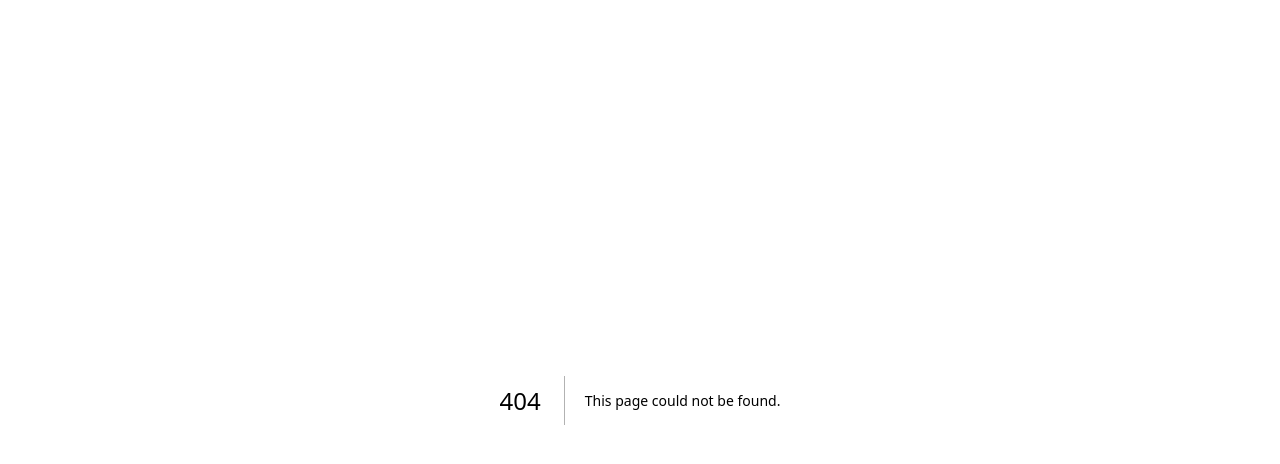
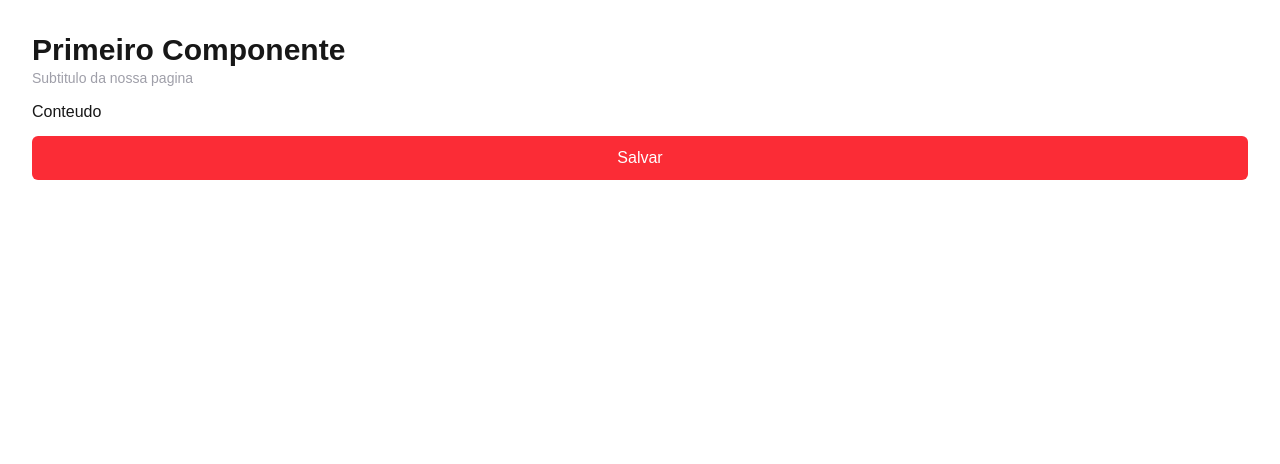
Before and after one commit to evanvidel/fundamentos-react-next, a Next.js app: page /basico/primeiro in a window 1280 px wide. Before the commit this address had no page. Shown: the top 464 px of the page. Built offline with nearby package versions, Linux system fonts and the light colour scheme.

Commit message:
starting with taiwindcss

```diff
--- /dev/null
+++ b/src/app/basico/primeiro/page.tsx
@@ -0,0 +1,20 @@
+export default function PrimeiroComponente() {
+  return (
+    <div className="flex flex-col gap-3 p-8">
+      <div>
+        <h1 className="text-3xl font-black">Primeiro Componente</h1>
+        <p className="text-sm text-zinc-400">Subtitulo da nossa pagina</p>
+      </div>
+      <div>
+        <span>Conteudo</span>
+      </div>
+      <button
+        className="
+           botao vermelho
+           "
+      >
+        Salvar
+      </button>
+    </div>
+  );
+}
--- a/src/app/globals.css
+++ b/src/app/globals.css
@@ -24,5 +24,15 @@ body {
 }
 
 .botao{
-  @apply bg-amber-300;
+  @apply flex justify-center items-center gap-2;
+  @apply px-6 py-2.5 rounded-md;
 }
+
+.botao.azul{
+  @apply bg-blue-500 hover:bg-blue-600;
+  @apply text-white
+}
+.botao.vermelho{
+  @apply bg-red-500 hover:bg-red-600;
+  @apply text-white
+}
```
